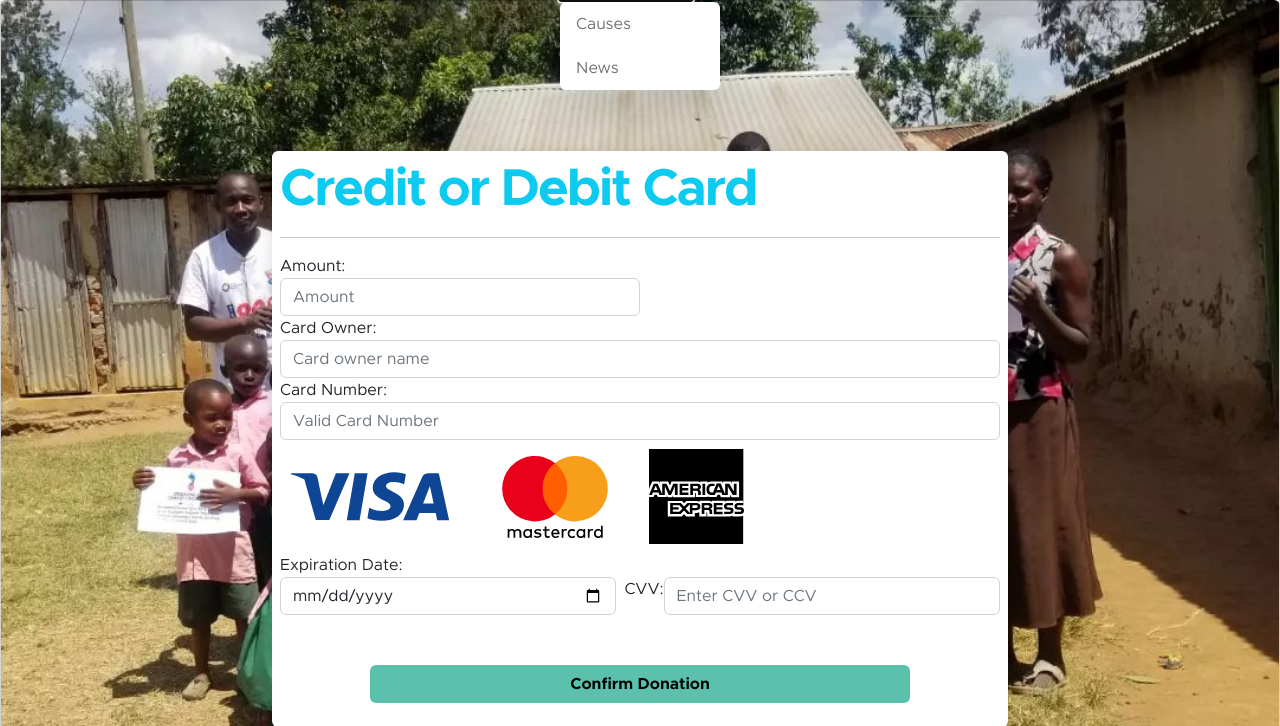
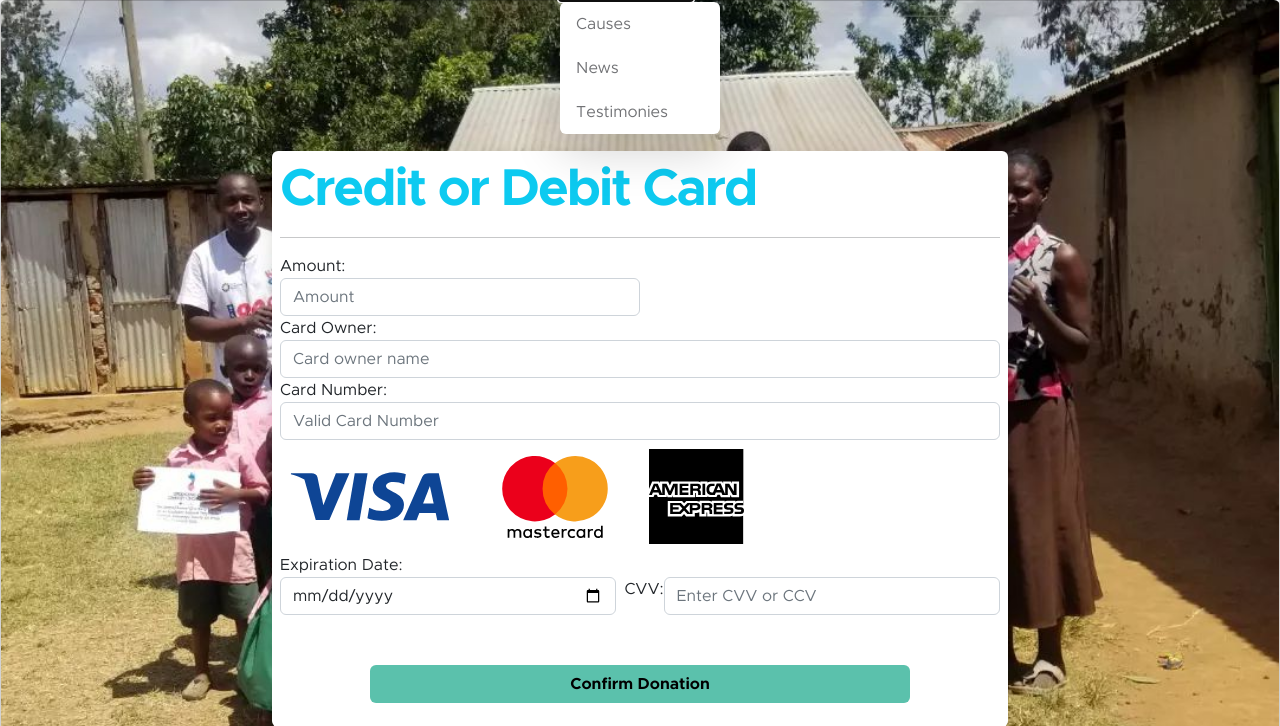
Before and after one commit to Aliwangara/Charity, a Django app: page /card in a window 1280 px wide, after a click on "Activities". Shown: the part 113-839 px from the top of the page. Run offline with Django 5.2, Linux system fonts and the light colour scheme; some libraries are stand-ins or nearby versions.

Commit message:
Update navbar.html
Added testimonies page dropdown

```diff
--- a/Charity/Spreading/main_app/templates/layouts/navbar.html
+++ b/Charity/Spreading/main_app/templates/layouts/navbar.html
@@ -84,6 +84,11 @@
                             <a class="" href="{% url 'Events' %}"
 
                                 aria-expanded="false">News</a>
+                           </li>
+                           <li class="dropdown-item">
+                            <a class="" href="{% url 'testimonies' %}"
+
+                                aria-expanded="false">Testimonies</a>
                            </li>
                         </ul>
                     </div>
```
